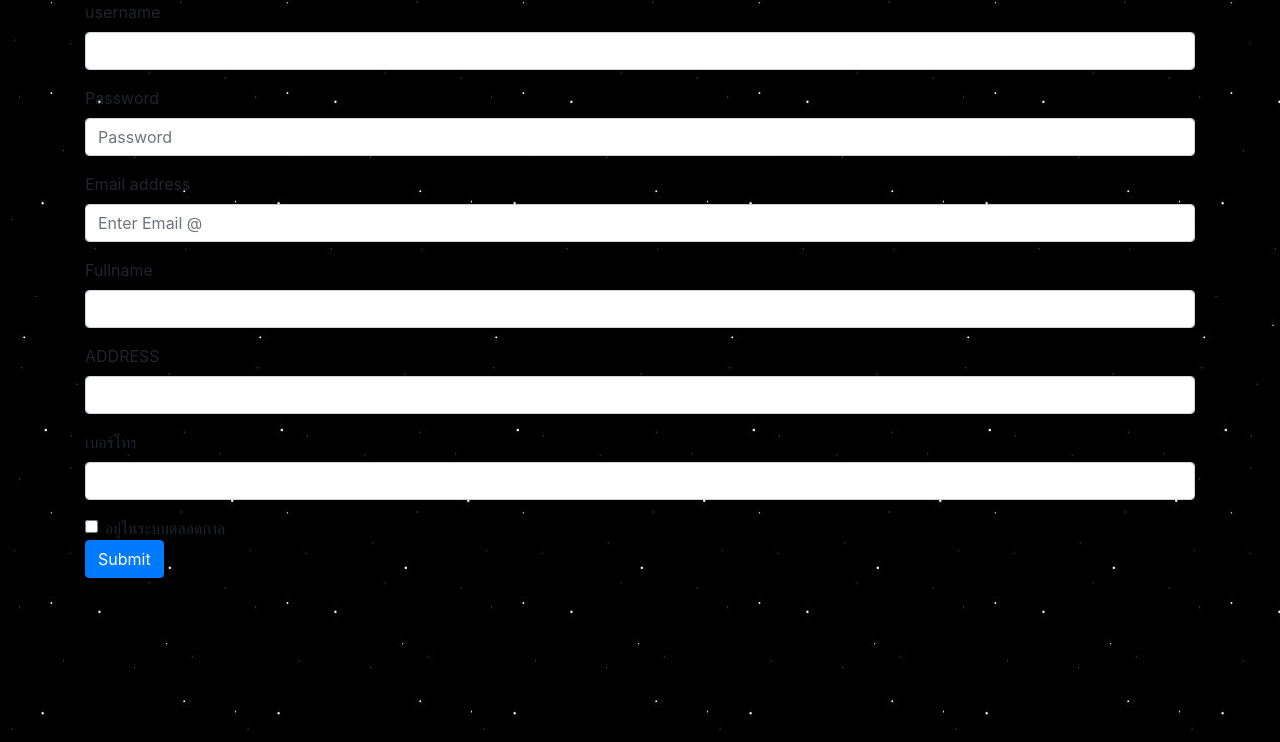
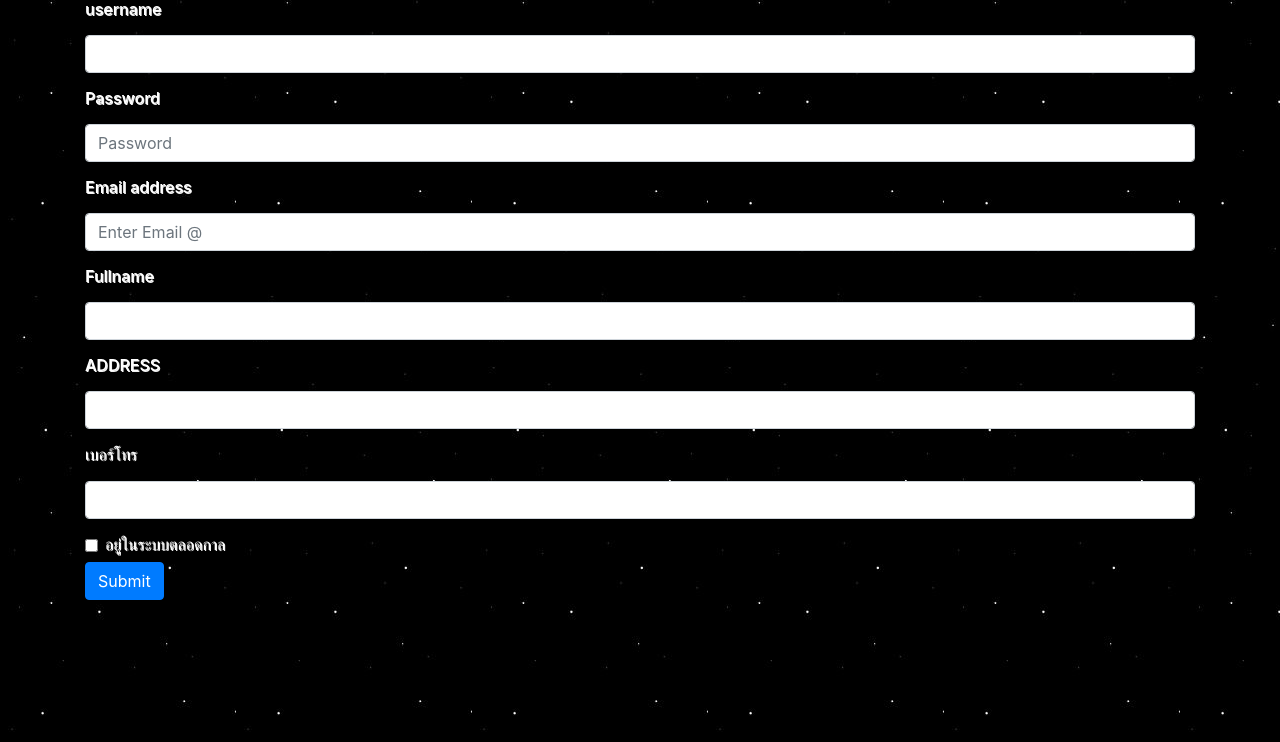
Before and after one commit to ThanapunThongjurai/DB_PROJECT, a PHP site: page /register.php in a window 1280 px wide. Shown: the part 58-800 px from the top of the page. Run offline with PHP 8.4, Linux system fonts and the light colour scheme.

Commit message:
edit login and register

```diff
--- a/login.php
+++ b/login.php
@@ -51,17 +51,17 @@ if(isset($_GET['msg']))
 
     <form action="checklogin.php" method="POST">
       <div class="form-group">
-        <label for="exampleInputEmail1">Email address</label>
+      <h6 class="text-white"><label for="exampleInputEmail1">Email address</label></h6>
         <input name="USERNAME" class="form-control" id="exampleInputEmail1" aria-describedby="emailHelp" placeholder="Enter email">
         <small id="emailHelp" class="form-text text-muted">ใส่เดี่ยว</small>
       </div>
       <div class="form-group">
-        <label for="exampleInputPassword1">Password</label>
+      <h6 class="text-white"><label for="exampleInputPassword1">Password</label></h6>
         <input name="PASSWORD" type="password" class="form-control" id="exampleInputPassword1" placeholder="Password">
       </div>
       <div class="form-check">
         <input type="checkbox" class="form-check-input" id="exampleCheck1">
-        <label class="form-check-label" for="exampleCheck1">อยู่ในระบบตลอดกาล</label>
+        <h6 class="text-white"><label class="form-check-label" for="exampleCheck1">อยู่ในระบบตลอดกาล</label></h6>
       </div>
       <button type="submit" class="btn btn-primary">Submit</button>
     </form>
--- a/register.php
+++ b/register.php
@@ -16,7 +16,11 @@ if (isset($_GET['msg'])) {
 
     <title>suberSHOP</title>
 </head>
-
+<style>
+h6 {
+  text-shadow: 1px 1px #f2f2f2;
+}
+</style>
 
 <body>
     <?php include_once (__DIR__) . ('/include/navbar.php'); ?>
@@ -43,37 +47,37 @@ if (isset($_GET['msg'])) {
         <form action="checkregister.php" method="POST">
 
             <div class="form-group">
-                <label for="exampleInputEmail1">username</label>
+            <h6 class="text-white"><label for="exampleInputEmail1">username</label></h6>
                 <input name="USERNAME" class="form-control" id="exampleInputEmail1" aria-describedby="emailHelp">
                 <small id="emailHelp" class="form-text text-muted"></small>
             </div>
             <div class="form-group">
-                <label for="exampleInputPassword1">Password</label>
+            <h6 class="text-white"><label for="exampleInputPassword1">Password</label></h6>
                 <input name="PASSWORD" type="password" class="form-control" id="exampleInputPassword1" placeholder="Password">
             </div>
             <div class="form-group">
-                <label for="exampleInputEmail1">Email address</label>
+            <h6 class="text-white"><label for="exampleInputEmail1">Email address</label></h6>
                 <input name="EMAIL" class="form-control" id="exampleInputEmail1" aria-describedby="emailHelp" placeholder="Enter Email @">
                 <small id="emailHelp" class="form-text text-muted"></small>
             </div>
             <div class="form-group">
-                <label for="exampleInputEmail1">Fullname</label>
+            <h6 class="text-white"><label for="exampleInputEmail1">Fullname</label></h6>
                 <input name="FULLNAME" class="form-control" id="exampleInputEmail1" aria-describedby="emailHelp">
                 <small id="emailHelp" class="form-text text-muted"></small>
             </div>
             <div class="form-group">
-                <label for="exampleInputEmail1">ADDRESS</label>
+            <h6 class="text-white"><label for="exampleInputEmail1">ADDRESS</label></h6>
                 <input name="ADDRESS" class="form-control" id="exampleInputEmail1" aria-describedby="emailHelp">
                 <small id="emailHelp" class="form-text text-muted"></small>
             </div>
             <div class="form-group">
-                <label for="exampleInputEmail1">เบอร์โทร</label>
+            <h6 class="text-white"><label for="exampleInputEmail1">เบอร์โทร</label></h6>
                 <input name="TEL" class="form-control" id="exampleInputEmail1" aria-describedby="emailHelp">
                 <small id="emailHelp" class="form-text text-muted"></small>
             </div>
             <div class="form-check">
                 <input type="checkbox" class="form-check-input" id="exampleCheck1">
-                <label class="form-check-label" for="exampleCheck1">อยู่ในระบบตลอดกาล</label>
+                <h6 class="text-white"><label class="form-check-label" for="exampleCheck1">อยู่ในระบบตลอดกาล</label></h6>
             </div>
             <button type="submit" class="btn btn-primary">Submit</button>
         </form>
```
